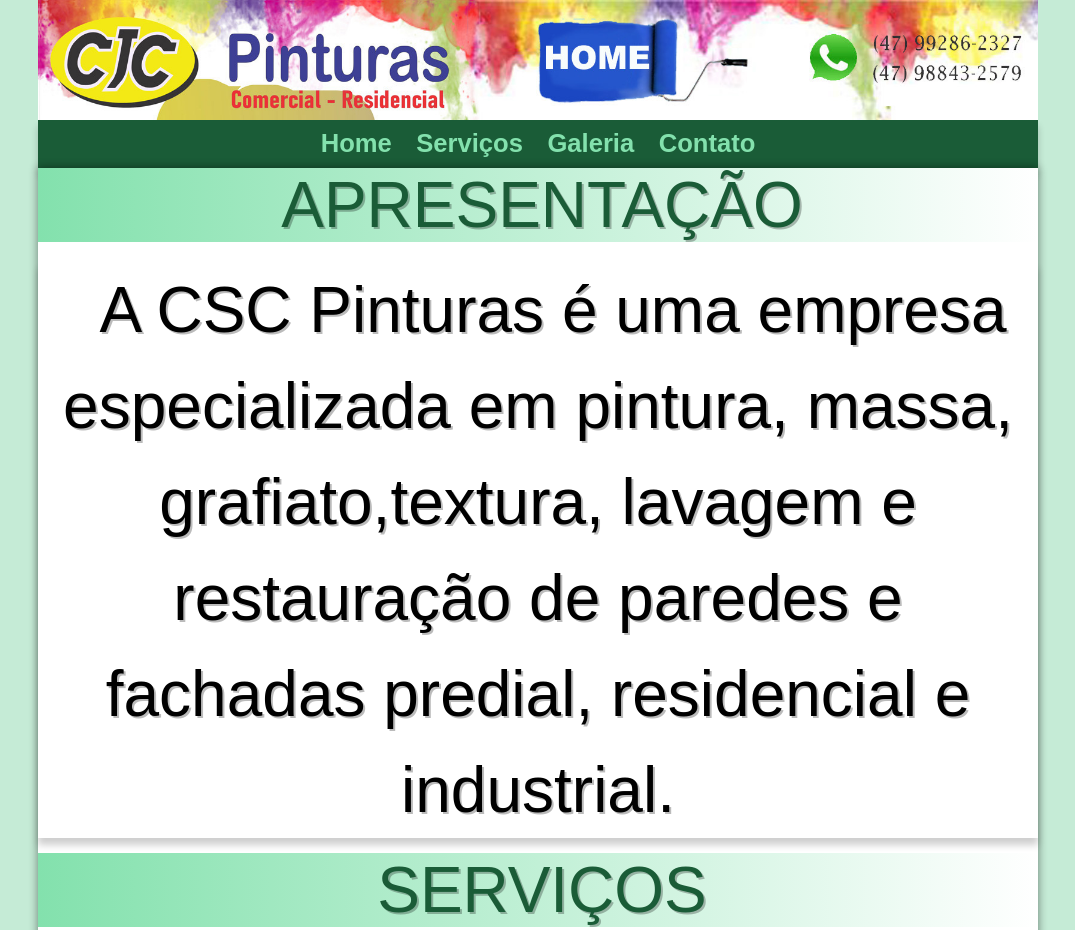
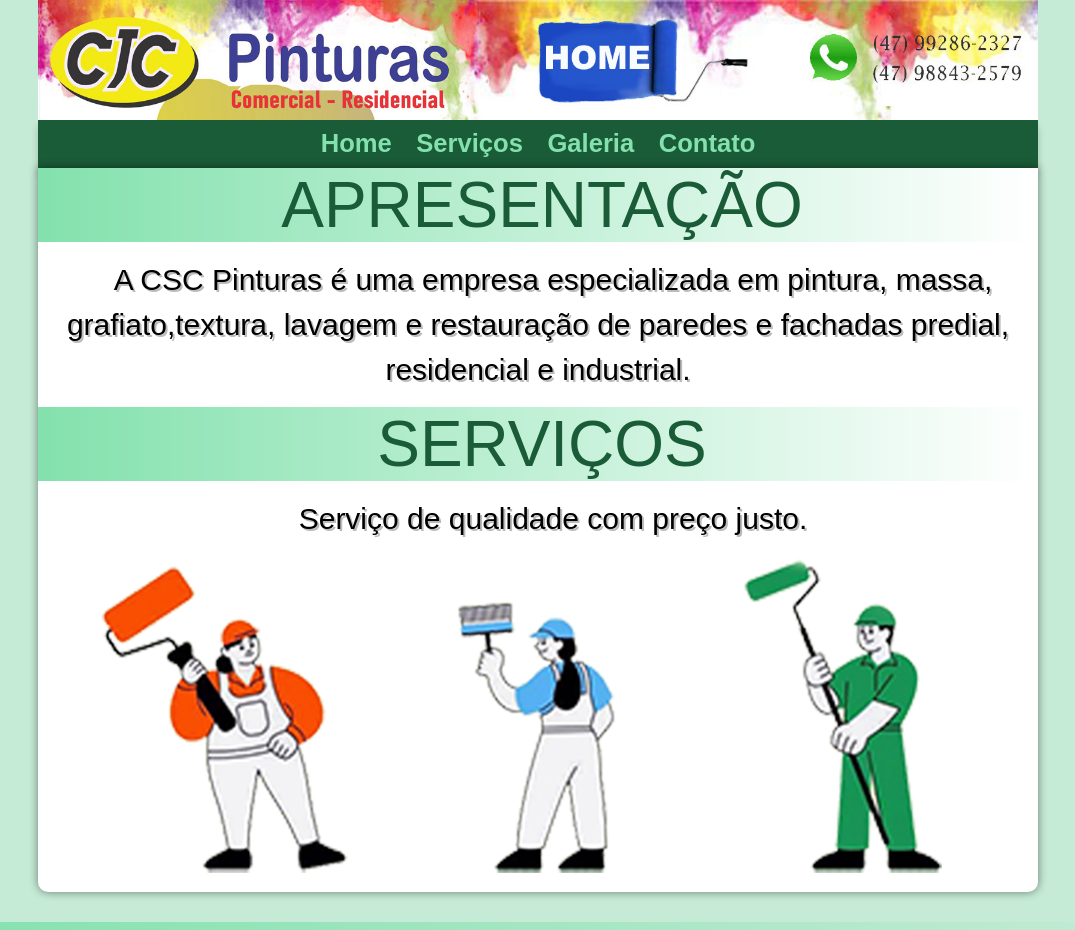
Before and after one commit to ronaldovella/pintura, a plain HTML site: page index.html in a window 1280 px wide. Shown: the top 930 px of the page, without its empty margins (102-1177 px from the left). Drawn offline with Linux system fonts and the light colour scheme.

Commit message:
Add files via upload

```diff
--- a/estilo/style2.css
+++ b/estilo/style2.css
@@ -67,7 +67,7 @@ header img {
 
 }
 
-h1 {
+/*h1 {
 	 color:black;
     font-family:Arial;
     font-size:(40px,5vw);
@@ -77,9 +77,16 @@ h1 {
 	background-image: linear-gradient(to right, var(--cor1), transparent);
     text-indent: 8px;
 	text-align:center;
+}*/
+h1 {
+font-family:Arial;
+    color:var(--cor4);
+    font-size: max(30px,5vw);
+    font-weight: normal;
+    background-image: linear-gradient(to right, var(--cor1), transparent);
+    text-indent: 8px;
+	text-align:center;
 }
-
-
 
 /*h2{
 color:var(--cor5);
@@ -159,12 +166,12 @@ main h1 {
 }
 
 main p {
-    margin: 15px 0px;
+    margin: 15px 15px;
     text-align: center;
     text-indent: 30px;
-    font-size:5vw;
+    font-size: min(30px, 4vw);
     line-height: 1.5em;
-	box-shadow: 0px 7px 7px rgba(0, 0, 0, 0.192);
+	/*box-shadow: 0px 7px 7px rgba(0, 0, 0, 0.192);*/
 	text-shadow: 2px 2px 0px rgba(0, 0, 0, 0.267);
 
     }
```
